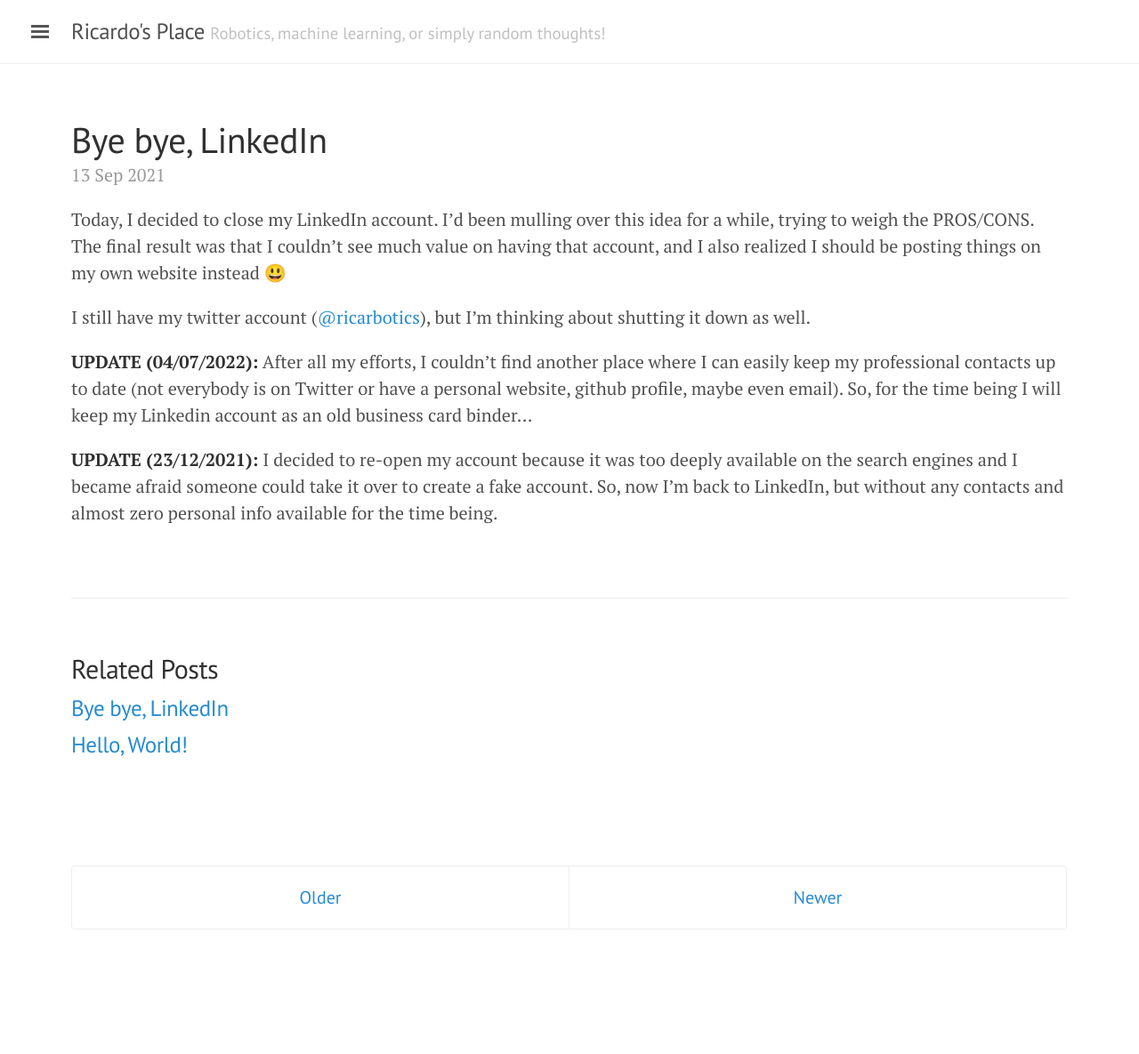
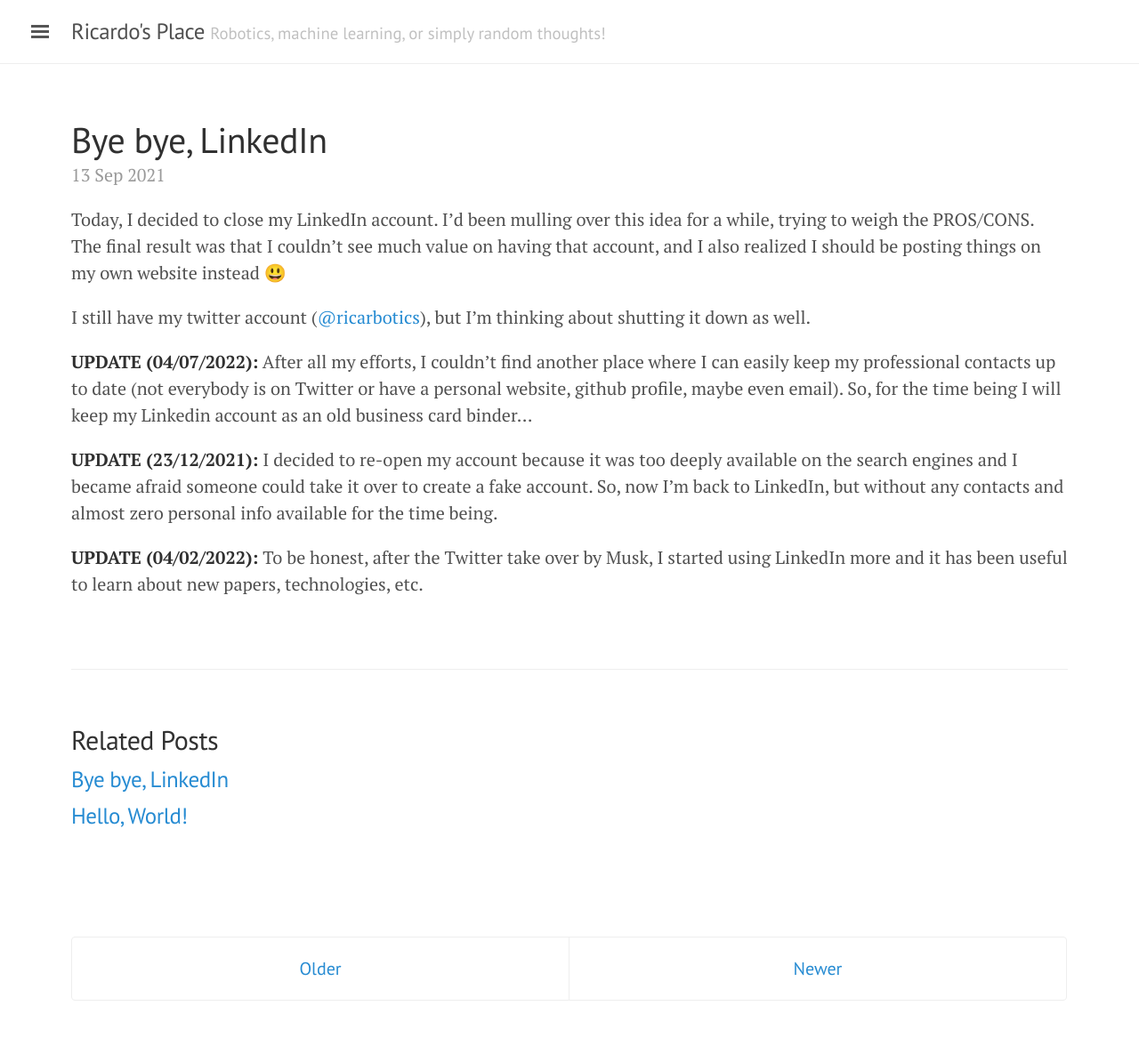
Before and after one commit to ricardodeazambuja/ricardodeazambuja.github.io, a Jekyll site: the page built from _posts/2021-09-13-byebyelinkedin.md, in a window 1280 px wide. Shown: the whole page at 89% size. Built offline with Jekyll 4.4.1, drawn with Linux system fonts in a browser that asks for light colours; emoji names are drawn with the system emoji font; before the commit the page ends 1105 px from its top, so only the background shows below that.

Commit message:
Updating old post

```diff
--- a/_posts/2021-09-13-byebyelinkedin.md
+++ b/_posts/2021-09-13-byebyelinkedin.md
@@ -18,3 +18,6 @@
 
 **UPDATE (23/12/2021):**
 I decided to re-open my account because it was too deeply available on the search engines and I became afraid someone could take it over to create a fake account. So, now I'm back to LinkedIn, but without any contacts and almost zero personal info available for the time being.
+
+**UPDATE (04/02/2022):**
+To be honest, after the Twitter take over by Musk, I started using LinkedIn more and it has been useful to learn about new papers, technologies, etc.
```
